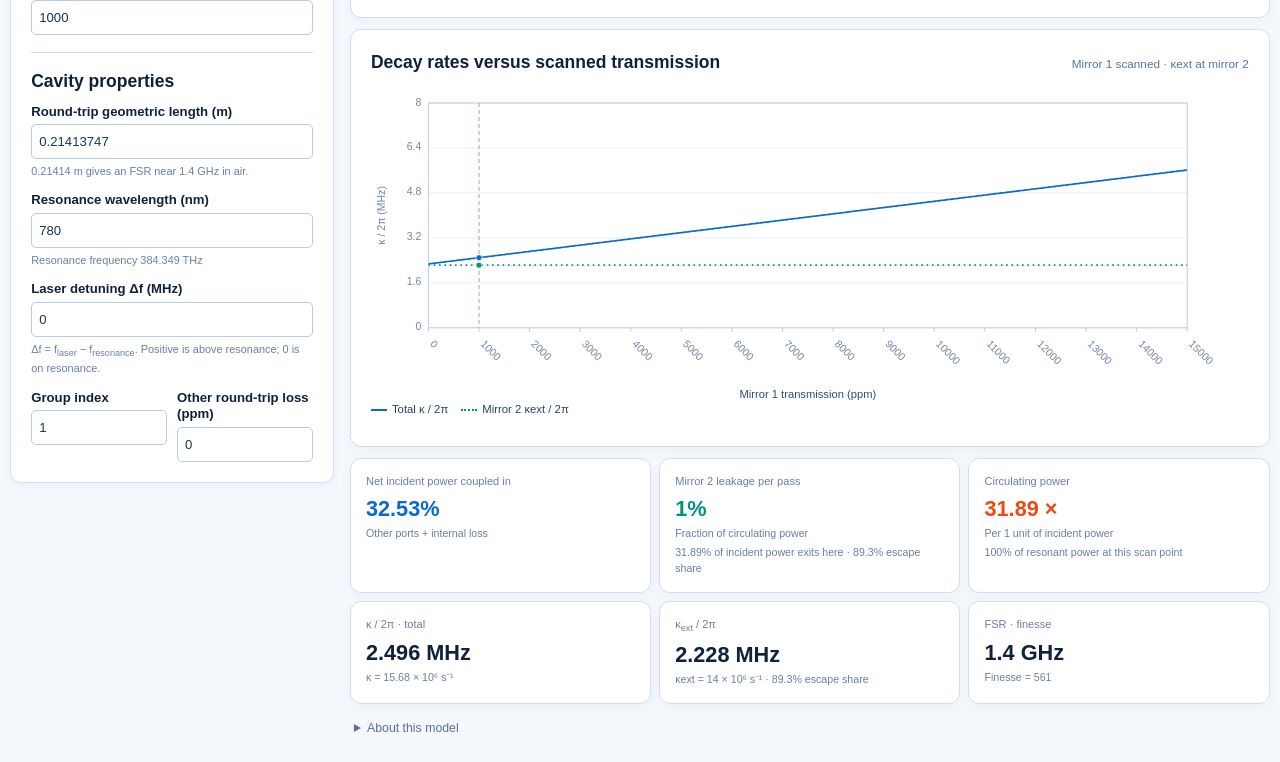
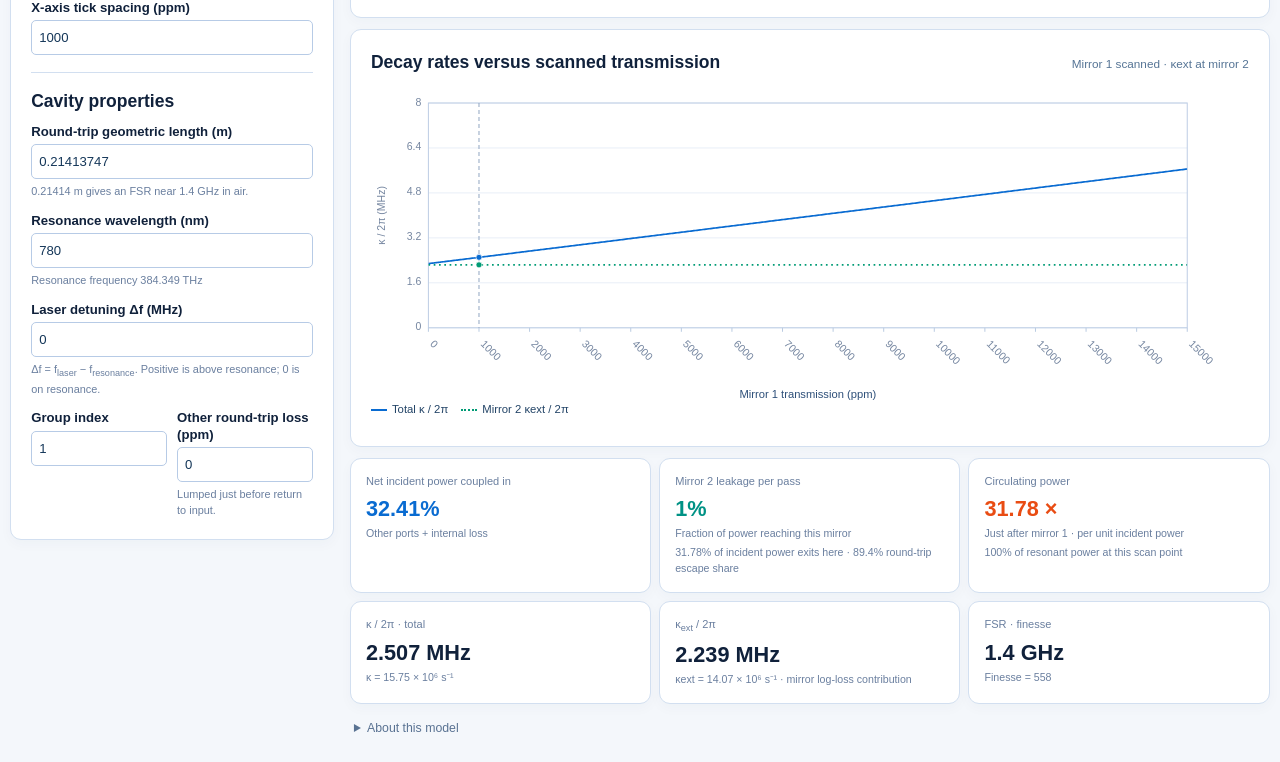
Before and after one commit to AVKGitHub1/cavity_calcs, a website: page cavity_power_calcs/index.html in a window 1280 px wide. Shown: the part 571-1333 px from the top of the page. Drawn offline with Linux system fonts and the light colour scheme.

Commit message:
Fix cavity coupling with exact round-trip interference model

```diff
--- a/cavity_power_calcs/app.js
+++ b/cavity_power_calcs/app.js
@@ -42,6 +42,8 @@
     for (let i = 0; i < 4; i++) byId(`mirror-label-${i}`).textContent = `Mirror ${i + 1}${i === input ? ' · input' : ''} (ppm)`;
   }
   function update(event) {
+    byId('power-tooltip').hidden = true;
+    byId('decay-tooltip').hidden = true;
     syncPorts();
     const next = readConfig();
     const errors = validate(next);
@@ -96,23 +98,23 @@
     byId('coupled-value').textContent = `${fixed(current.coupled * 100, 2)}%`;
     byId('leakage-title').textContent = `Mirror ${output} leakage per pass`;
     byId('leakage-value').textContent = `${fmt(current.output * 100, 4)}%`;
-    const escape = current.escapeShare === null ? 'undefined escape share' : `${fmt(current.escapeShare * 100, 1)}% escape share`;
+    const escape = current.escapeShare === null ? 'undefined escape share' : `${fmt(current.escapeShare * 100, 1)}% round-trip escape share`;
     byId('output-note').textContent = `${fixed(current.outputPower * 100, 2)}% of incident power exits here · ${escape}`;
     byId('circulating-value').textContent = `${fixed(current.circulating, 2)} ×`;
-    byId('response-note').textContent = current.input === 0 ? 'No input coupling' : `${fmt(current.resonanceResponse * 100, 2)}% of resonant power at this scan point`;
+    byId('circulating-note').textContent = `Just after mirror ${config.inputPort + 1} · per unit incident power`;
+    byId('response-note').textContent = current.input === 0 ? 'No input coupling' : current.roundTripAmplitude === 0 ? 'No resonant buildup' : `${fmt(current.resonanceResponse * 100, 2)}% of resonant power at this scan point`;
     byId('kappa-value').textContent = `${fixed(current.linewidth / 1e6, 3)} MHz`;
-    byId('kappa-note').textContent = `κ = ${fmt(current.kappa / 1e6)} × 10⁶ s⁻¹`;
+    byId('kappa-note').textContent = Number.isFinite(current.kappa) ? `κ = ${fmt(current.kappa / 1e6)} × 10⁶ s⁻¹` : 'No round-trip survival · logarithmic rate diverges';
     byId('external-value').textContent = `${fixed(current.externalLinewidth / 1e6, 3)} MHz`;
-    byId('external-note').textContent = `κext = ${fmt(current.kappaExt / 1e6)} × 10⁶ s⁻¹ · ${escape}`;
+    byId('external-note').textContent = Number.isFinite(current.kappaExt) ? `κext = ${fmt(current.kappaExt / 1e6)} × 10⁶ s⁻¹ · mirror log-loss contribution` : '100% transmission · logarithmic rate diverges';
     byId('fsr-value').textContent = frequency(current.fsr);
-    byId('finesse-note').textContent = `Finesse = ${fmt(current.finesse, 0)}`;
+    byId('finesse-note').textContent = current.finesse === null ? 'Finesse undefined · no half-maximum crossing' : `Finesse = ${fmt(current.finesse, 0)}`;
     byId('length-hint').textContent = `${fmt(config.length, 5)} m gives an FSR near ${frequency(current.fsr)}${config.groupIndex === 1 ? ' in air' : ` at nᵍ = ${fmt(config.groupIndex, 4)}`}.`;
     byId('wavelength-hint').textContent = `Resonance frequency ${frequency(current.frequency)}`;
-    byId('quality-note').textContent = `At ${fmt(config.wavelength, 4)} nm, Q = ${scientific(current.quality)}.`;
-    const maxLoss = Math.max(...data.map(point => point.total));
+    byId('quality-note').textContent = current.quality === null ? 'Q is undefined without round-trip survival.' : `At ${fmt(config.wavelength, 4)} nm, ring-down Q = ${scientific(current.quality)}.`;
     let warning = '';
-    if (maxLoss > 0.1) warning = 'The scan includes more than 10% total round-trip loss. This high-finesse approximation becomes less accurate at large losses.';
-    if (Math.abs(current.detuningHz) > 0.1 * current.fsr) warning += `${warning ? ' ' : ''}Detuning exceeds 10% of the FSR. The single-resonance approximation becomes less accurate far from resonance and does not include neighboring resonances.`;
+    if (current.airyLinewidth === null) warning = 'The response does not fall to half its peak between resonances, so Airy linewidth and finesse are undefined.';
+    if (current.roundTripAmplitude === 0) warning = 'No light survives a full round trip: there is no resonant buildup and powers are independent of detuning. Logarithmic decay rates can be infinite; infinite values are omitted from the plots.';
     if (current.total === 0) warning = 'All losses and transmissions are zero: an initially empty cavity cannot be excited. Finesse and Q are infinite; escape share is undefined.';
     byId('model-warning').hidden = !warning;
     byId('model-warning').textContent = warning;
--- a/cavity_power_calcs/cavity-model.js
+++ b/cavity_power_calcs/cavity-model.js
@@ -1,4 +1,4 @@
-/* High-finesse, single-resonance traveling-wave model. Power fractions, not amplitudes. */
+/* Exact traveling-wave round-trip model. Power fractions, not amplitudes. */
 (function (root) {
   'use strict';
   const C = 299792458;
@@ -43,28 +43,53 @@
     const transmission = config.transmissions.map((value, index) => (index === config.scanMirror ? scannedPpm : value) * PPM);
     const input = transmission[config.inputPort];
     const output = transmission[config.outputPort];
-    const other = transmission.reduce((sum, value, index) => sum + (index === config.inputPort ? 0 : value), config.otherLoss * PPM);
-    const total = input + other;
+    const loss = config.otherLoss * PPM;
+    const mirrorLogs = transmission.map(value => Math.log1p(-value));
+    const otherLog = mirrorLogs.reduce((sum, value, index) => sum + (index === config.inputPort ? 0 : value), Math.log1p(-loss));
+    const roundTripLog = mirrorLogs[config.inputPort] + otherLog;
+    const total = Math.max(0, -Math.expm1(roundTripLog));
+    const returnLoss = -Math.expm1(otherLog);
+    const roundTripAmplitude = Math.exp(roundTripLog / 2);
+    // expm1 retains very small losses when exp(roundTripLog / 2) rounds to one.
+    const resonanceGap = -Math.expm1(roundTripLog / 2);
     const fsr = C / (config.groupIndex * config.length);
-    const kappa = total * fsr;
-    const kappaExt = output * fsr;
+    const kappa = Math.max(0, -roundTripLog * fsr);
+    const kappaExt = -mirrorLogs[config.outputPort] * fsr;
     const detuningHz = config.detuningMHz * 1e6;
-    // Delta = 2 pi (f_laser - f_resonance); power denominator is S² + (2 Delta tau)².
-    const denominator = Math.hypot(total, 4 * Math.PI * detuningHz / fsr);
+    const phase = 2 * Math.PI * ((detuningHz % fsr) / fsr);
+    // |1 - rho exp(i phi)|² = (1 - rho)² + 4 rho sin²(phi / 2).
+    const denominator = Math.hypot(resonanceGap, 2 * Math.sqrt(roundTripAmplitude) * Math.sin(phase / 2));
     // A perfectly closed, initially empty cavity cannot be excited.
-    const circulating = denominator === 0 ? 0 : 4 * (input / denominator) / denominator;
-    const coupled = denominator === 0 ? 0 : 4 * (input / denominator) * (other / denominator);
-    const outputPower = denominator === 0 ? 0 : 4 * (input / denominator) * (output / denominator);
-    const resonanceResponse = denominator === 0 ? 0 : (total / denominator) ** 2;
+    const circulating = denominator === 0 ? 0 : (input / denominator) / denominator;
+    const coupled = denominator === 0 ? 0 : (input / denominator) * (returnLoss / denominator);
+    const resonanceResponse = denominator === 0 ? 0 : (resonanceGap / denominator) ** 2;
+    // Reference power is just after input injection. Propagate in cyclic mirror order.
+    // The additional lumped loss is encountered immediately before returning to input.
+    const passFractions = [0, 0, 0, 0];
+    let surviving = 1;
+    for (let step = 1; step < 4; step++) {
+      const port = (config.inputPort + step) % 4;
+      passFractions[port] = surviving * transmission[port];
+      surviving *= 1 - transmission[port];
+    }
+    const absorbedPower = circulating * surviving * loss;
+    passFractions[config.inputPort] = surviving * (1 - loss) * input;
+    const portPowers = passFractions.map(fraction => circulating * fraction);
+    // At input the measurable power includes prompt reflection and interference.
+    const reflected = Math.max(0, 1 - coupled);
+    portPowers[config.inputPort] = reflected;
+    const outputPower = portPowers[config.outputPort];
     const linewidth = kappa / (2 * Math.PI);
+    const halfMaximumSine = roundTripAmplitude === 0 ? Infinity : resonanceGap / (2 * Math.sqrt(roundTripAmplitude));
+    const airyLinewidth = halfMaximumSine > 1 ? null : 2 * fsr / Math.PI * Math.asin(halfMaximumSine);
     const frequency = C / (config.wavelength * 1e-9);
     return {
       scannedPpm, total, input, output, circulating, coupled, outputPower, detuningHz, resonanceResponse,
-      reflected: 1 - coupled, kappa, kappaExt, linewidth,
+      reflected, portPowers, absorbedPower, roundTripAmplitude, kappa, kappaExt, linewidth, airyLinewidth,
       externalLinewidth: kappaExt / (2 * Math.PI), fsr,
-      finesse: total === 0 ? Infinity : 2 * Math.PI / total,
-      escapeShare: total === 0 ? null : output / total,
-      frequency, quality: linewidth === 0 ? Infinity : frequency / linewidth,
+      finesse: airyLinewidth === null ? null : airyLinewidth === 0 ? Infinity : fsr / airyLinewidth,
+      escapeShare: total === 0 ? null : passFractions[config.outputPort] / total,
+      frequency, quality: roundTripAmplitude === 0 ? null : linewidth === 0 ? Infinity : frequency / linewidth,
     };
   }
 
@@ -74,12 +99,21 @@
     const points = new Set([config.scanStart, config.scanEnd]);
     for (let i = 1; i < samples; i++) points.add(config.scanStart + (config.scanEnd - config.scanStart) * i / samples);
     // Resolve narrow peaks near zero, even in scans spanning many decades.
-    const fixedLoss = config.otherLoss + config.transmissions.reduce((sum, value, index) => sum + (index === config.scanMirror ? 0 : value), 0);
+    const fixedLog = config.transmissions.reduce((sum, value, index) => sum + (index === config.scanMirror ? 0 : Math.log1p(-value * PPM)), Math.log1p(-config.otherLoss * PPM));
+    const fixedSurvival = Math.exp(fixedLog);
+    const fixedLoss = -Math.expm1(fixedLog);
     const fsr = C / (config.groupIndex * config.length);
-    const peakScale = Math.hypot(fixedLoss, 4 * Math.PI * config.detuningMHz * 1e6 / fsr / PPM);
-    if (peakScale > 0) for (let i = -60; i <= 60; i++) {
-      const value = peakScale * Math.pow(10, i / 15);
-      if (value > config.scanStart && value < config.scanEnd) points.add(value);
+    const phase = 2 * Math.PI * ((config.detuningMHz * 1e6 % fsr) / fsr);
+    const discriminant = Math.hypot(fixedLoss, 2 * Math.sqrt(fixedSurvival) * Math.sin(phase));
+    // Extrema for numerators proportional to scanned T, or independent of it.
+    const transmissionPeak = Math.cos(phase) <= 0 ? 1 : 2 * discriminant / (1 + fixedSurvival + discriminant);
+    const buildupPeak = Math.cos(phase) <= 0 ? 1 : fixedSurvival === 0 ? 0 : (Math.sin(phase) ** 2 - fixedLoss) / fixedSurvival;
+    for (const peak of [transmissionPeak, buildupPeak]) {
+      if (peak <= 0 || peak > 1) continue;
+      for (let i = -60; i <= 60; i++) {
+        const value = peak / PPM * Math.pow(10, i / 15);
+        if (value > config.scanStart && value < config.scanEnd) points.add(value);
+      }
     }
     return [...points].sort((a, b) => a - b).map(value => calculate(config, value));
   }
--- a/cavity_power_calcs/charts.js
+++ b/cavity_power_calcs/charts.js
@@ -26,8 +26,9 @@
     const plotWidth = width - margin.left - margin.right;
     const plotHeight = height - margin.top - margin.bottom;
     const isPower = kind === 'power';
-    const leftMax = isPower ? 105 : Math.max(8, niceCeiling(Math.max(...data.map(p => p.linewidth / 1e6)) * 1.12));
-    const rightMax = isPower ? Math.max(150, niceCeiling(Math.max(...data.map(p => p.circulating)) * 1.08)) : 0;
+    const finiteMax = values => Math.max(0, ...values.filter(Number.isFinite));
+    const leftMax = isPower ? 105 : Math.max(8, niceCeiling(finiteMax(data.flatMap(p => [p.linewidth / 1e6, p.externalLinewidth / 1e6])) * 1.12));
+    const rightMax = isPower ? Math.max(1, niceCeiling(finiteMax(data.map(p => p.circulating)) * 1.08)) : 0;
     const x = value => margin.left + (value - config.scanStart) / (config.scanEnd - config.scanStart) * plotWidth;
     const y = (value, right = false) => margin.top + plotHeight * (1 - value / (right ? rightMax : leftMax));
     const series = isPower ? [
@@ -75,13 +76,24 @@
     const curves = element('g', { 'clip-path': `url(#${svg.id}-clip)` });
     curves.append(element('line', { x1: x(current.scannedPpm), x2: x(current.scannedPpm), y1: margin.top, y2: y(0), stroke: '#91a5c1', 'stroke-width': 1, 'stroke-dasharray': '4 3' }));
     series.forEach(seriesItem => {
-      const path = data.map((point, index) => `${index ? 'L' : 'M'}${x(point.scannedPpm).toFixed(3)},${y(seriesItem.get(point), seriesItem.right).toFixed(3)}`).join(' ');
+      let connected = false;
+      const path = data.map(point => {
+        const value = seriesItem.get(point);
+        if (!Number.isFinite(value)) { connected = false; return ''; }
+        const command = connected ? 'L' : 'M';
+        connected = true;
+        return `${command}${x(point.scannedPpm).toFixed(3)},${y(value, seriesItem.right).toFixed(3)}`;
+      }).join(' ');
       const attrs = { d: path, fill: 'none', stroke: seriesItem.color, 'stroke-width': 1.7, 'stroke-linejoin': 'round' };
       if (seriesItem.dash) attrs['stroke-dasharray'] = seriesItem.dash;
       curves.append(element('path', attrs));
-      curves.append(element('circle', { cx: x(current.scannedPpm), cy: y(seriesItem.get(current), seriesItem.right), r: 3, fill: seriesItem.color, stroke: '#fff', 'stroke-width': 0.7 }));
+      if (Number.isFinite(seriesItem.get(current))) curves.append(element('circle', { cx: x(current.scannedPpm), cy: y(seriesItem.get(current), seriesItem.right), r: 3, fill: seriesItem.color, stroke: '#fff', 'stroke-width': 0.7 }));
     });
     fragment.append(curves);
+    if (!isPower && data.some(point => !Number.isFinite(point.linewidth) || !Number.isFinite(point.externalLinewidth))) {
+      const anyFinite = data.some(point => Number.isFinite(point.linewidth) || Number.isFinite(point.externalLinewidth));
+      fragment.append(element('text', { x: margin.left + plotWidth / 2, y: margin.top + (anyFinite ? 14 * scale : plotHeight / 2), 'text-anchor': 'middle', fill: '#597292', 'font-size': 9 * scale }, anyFinite ? 'Infinite decay rates are not plotted' : 'No finite decay rates: no round-trip survival'));
+    }
     svg.replaceChildren(fragment);
     svg.chartLayout = { margin, width, height, plotWidth, config };
   }
--- a/cavity_power_calcs/index.html
+++ b/cavity_power_calcs/index.html
@@ -36,7 +36,7 @@
             <div class="field-grid">
               <label>Scan mirror<select id="scan-mirror" name="scan-mirror"><option value="0">Mirror 1</option><option value="1">Mirror 2</option><option value="2">Mirror 3</option><option value="3">Mirror 4</option></select></label>
               <label>Output port<select id="output-port" name="output-port"><option value="0" disabled>Mirror 1</option><option value="1" selected>Mirror 2</option><option value="2">Mirror 3</option><option value="3">Mirror 4</option></select></label>
-              <label class="full-width">Input port<select id="input-port" name="input-port"><option value="0">Mirror 1</option><option value="1">Mirror 2</option><option value="2">Mirror 3</option><option value="3">Mirror 4</option></select></label>
+              <label class="full-width">Input port<select id="input-port" name="input-port" aria-describedby="path-hint"><option value="0">Mirror 1</option><option value="1">Mirror 2</option><option value="2">Mirror 3</option><option value="3">Mirror 4</option></select><small id="path-hint">Travel order: 1 → 2 → 3 → 4 → 1.</small></label>
               <label>Scan start (ppm)<input id="scan-start" name="scan-start" type="number" min="0" max="1000000" step="any" value="0" required></label>
               <label>Scan end (ppm)<input id="scan-end" name="scan-end" type="number" min="0" max="1000000" step="any" value="15000" required></label>
               <label class="full-width">X-axis tick spacing (ppm)<input id="tick-spacing" name="tick-spacing" type="number" min="0.000001" max="1000000" step="any" value="1000" required></label>
@@ -50,7 +50,7 @@
               <label class="full-width">Resonance wavelength (nm)<input id="wavelength" name="wavelength" type="number" min="0.000001" max="1000000000" step="any" value="780" aria-describedby="wavelength-hint" required><small id="wavelength-hint">Resonance frequency 384.35 THz</small></label>
               <label class="full-width">Laser detuning Δf (MHz)<input id="detuning" name="detuning" type="number" min="-1000000000" max="1000000000" step="any" value="0" aria-describedby="detuning-hint" required><small id="detuning-hint">Δf = f<sub>laser</sub> − f<sub>resonance</sub>. Positive is above resonance; 0 is on resonance.</small></label>
               <label>Group index<input id="group-index" name="group-index" type="number" min="0.000001" max="1000000" step="any" value="1" required></label>
-              <label>Other round-trip loss (ppm)<input id="other-loss" name="other-loss" type="number" min="0" max="1000000" step="any" value="0" required></label>
+              <label>Other round-trip loss (ppm)<input id="other-loss" name="other-loss" type="number" min="0" max="1000000" step="any" value="0" aria-describedby="loss-hint" required><small id="loss-hint">Lumped just before return to input.</small></label>
             </div>
           </fieldset>
           <p id="form-error" class="notice error" role="alert" hidden></p>
@@ -77,22 +77,23 @@
         </section>
 
         <section class="metrics" aria-label="Results at the current scan point" aria-live="polite" aria-atomic="true">
-          <article class="panel metric"><h3>Net incident power coupled in</h3><p class="metric-value blue-text" id="coupled-value">32.53%</p><p class="metric-note">Other ports + internal loss</p></article>
-          <article class="panel metric"><h3 id="leakage-title">Mirror 2 leakage per pass</h3><p class="metric-value green-text" id="leakage-value">1%</p><p class="metric-note">Fraction of circulating power</p><p class="metric-note" id="output-note">31.89% of incident power exits here · 89.3% escape share</p></article>
-          <article class="panel metric"><h3>Circulating power</h3><p class="metric-value orange-text" id="circulating-value">31.89 ×</p><p class="metric-note">Per 1 unit of incident power</p><p class="metric-note" id="response-note">100% of resonant power at this scan point</p></article>
-          <article class="panel metric"><h3>κ / 2π · total</h3><p class="metric-value" id="kappa-value">2.496 MHz</p><p class="metric-note" id="kappa-note">κ = 15.68 × 10⁶ s⁻¹</p></article>
-          <article class="panel metric"><h3>κ<sub>ext</sub> / 2π</h3><p class="metric-value" id="external-value">2.228 MHz</p><p class="metric-note" id="external-note">κext = 14 × 10⁶ s⁻¹ · 89.3% escape share</p></article>
-          <article class="panel metric"><h3>FSR · finesse</h3><p class="metric-value" id="fsr-value">1.4 GHz</p><p class="metric-note" id="finesse-note">Finesse = 561</p></article>
+          <article class="panel metric"><h3>Net incident power coupled in</h3><p class="metric-value blue-text" id="coupled-value">32.41%</p><p class="metric-note">Other ports + internal loss</p></article>
+          <article class="panel metric"><h3 id="leakage-title">Mirror 2 leakage per pass</h3><p class="metric-value green-text" id="leakage-value">1%</p><p class="metric-note">Fraction of power reaching this mirror</p><p class="metric-note" id="output-note">31.78% of incident power exits here · 89.4% round-trip escape share</p></article>
+          <article class="panel metric"><h3>Circulating power</h3><p class="metric-value orange-text" id="circulating-value">31.78 ×</p><p class="metric-note" id="circulating-note">Just after mirror 1 · per unit incident power</p><p class="metric-note" id="response-note">100% of resonant power at this scan point</p></article>
+          <article class="panel metric"><h3>κ / 2π · total</h3><p class="metric-value" id="kappa-value">2.507 MHz</p><p class="metric-note" id="kappa-note">κ = 15.75 × 10⁶ s⁻¹</p></article>
+          <article class="panel metric"><h3>κ<sub>ext</sub> / 2π</h3><p class="metric-value" id="external-value">2.239 MHz</p><p class="metric-note" id="external-note">κext = 14.07 × 10⁶ s⁻¹ · mirror log-loss contribution</p></article>
+          <article class="panel metric"><h3>FSR · finesse</h3><p class="metric-value" id="fsr-value">1.4 GHz</p><p class="metric-note" id="finesse-note">Finesse = 558</p></article>
         </section>
 
         <p id="model-warning" class="notice" role="status" hidden></p>
         <details class="model-details"><summary>About this model</summary><div>
-          <p>Continuous-wave drive, perfect mode matching, and a single traveling-wave mode. This is a high-finesse (small round-trip loss) model near one cavity resonance. All transmissions and the additional loss are power fractions, entered in ppm.</p>
-          <p>With total loss S = T₁ + T₂ + T₃ + T₄ + A, round-trip time τ = n<sub>g</sub>L/c, and laser detuning Δf = f<sub>laser</sub> − f<sub>resonance</sub> in Hz, define D = S² + (4πΔfτ)². Circulating power / incident = 4T<sub>in</sub>/D; net coupled power / incident = 4T<sub>in</sub>(S − T<sub>in</sub>)/D; output power / incident = 4T<sub>in</sub>T<sub>out</sub>/D.</p>
-          <p>κ = S/τ is the <strong>energy</strong> decay rate; κ<sub>ext</sub> = T<sub>out</sub>/τ; FSR = 1/τ; finesse = 2π/S. Escape share is T<sub>out</sub>/S. Input and output ports are distinct because the input port also contains prompt reflection and interference.</p>
-          <p>Detuning is entered in MHz and held fixed throughout the transmission scan. Powers follow the Lorentzian factor 1/[1 + (2Δf/(κ/2π))²]; either sign gives the same power, and detuning by half the full linewidth κ/2π halves the resonant power. Detuning does not change decay rates, FSR, finesse, or escape share. This single-resonance approximation requires |Δf| ≪ FSR and does not include neighboring resonances.</p>
-          <p>Resonance wavelength sets f<sub>resonance</sub> = c/λ and quality factor Q = (c/λ)/(κ/2π). The laser frequency is f<sub>resonance</sub> + Δf. Wavelength does not change the plotted quantities when transmissions, group index, and detuning are fixed. No material dispersion or longitudinal mode number is inferred.</p>
-          <p id="quality-note">At 780 nm, Q = 1.54 × 10⁸.</p>
+          <p>Exact round-trip interference for continuous-wave input with perfect mode matching, one traveling direction, and frequency-independent mirror properties. Mirror power reflectivity is Rᵢ = 1 − Tᵢ; transmissions and additional loss A are entered in ppm. Light travels 1 → 2 → 3 → 4 → 1. Additional loss is lumped immediately before returning to the chosen input mirror.</p>
+          <p>Let τ = n<sub>g</sub>L/c, FSR = 1/τ, p = (1 − A)R₁R₂R₃R₄, ρ = √p, and φ = 2πΔf/FSR, with Δf = f<sub>laser</sub> − f<sub>resonance</sub> in Hz. Define D = (1 − ρ)² + 4ρ sin²(φ/2). Circulating power just after the input mirror / incident = T<sub>in</sub>/D. Detuning is entered in MHz and held fixed during the scan; the response repeats every FSR.</p>
+          <p>If b = (1 − A)∏<sub>i ≠ in</sub>Rᵢ, net coupled power / incident = T<sub>in</sub>(1 − b)/D. Each output receives circulating power × T<sub>out</sub> × the reflectivities of intervening mirrors. Input-port power is 1 minus net coupled power and includes prompt reflection and interference. Round-trip escape share is the fraction leaving the selected output in one pass from just after the input, divided by 1 − p.</p>
+          <p>The round-trip <strong>energy</strong> decay rate is κ = −ln(p)/τ. The selected mirror's additive logarithmic contribution is κ<sub>ext</sub> = −ln(R<sub>out</sub>)/τ; its ratio to κ is only approximately the escape share at small losses. These rates diverge at zero survival. Airy power FWHM = (2 FSR/π) asin[(1 − ρ)/(2√ρ)], when a half-maximum crossing exists; finesse = FSR/FWHM. κ/2π approximates this spectral linewidth only at high finesse.</p>
+          <p>At 100% transmission on every mirror, circulating power just after input and net coupled power both equal incident power. All light exits at the next mirror, independent of detuning. There is no resonant buildup; FWHM, finesse, and Q are undefined. At zero transmission and loss, an initially empty cavity cannot be excited.</p>
+          <p>Resonance wavelength sets f<sub>resonance</sub> = c/λ and ring-down quality factor Q = (c/λ)/(κ/2π). The laser frequency is f<sub>resonance</sub> + Δf. Wavelength does not change the plotted quantities when transmissions, group index, and detuning are fixed. No material dispersion or longitudinal mode number is inferred.</p>
+          <p id="quality-note">At 780 nm, ring-down Q = 1.53 × 10⁸.</p>
         </div></details>
       </div>
     </div>
```
Also changed, not shown: cavity_power_calcs/tests/browser-check.cjs (+56 -16 lines), cavity_power_calcs/tests/cavity-model.test.cjs (+123 -34 lines), README.md, cavity_power_calcs/README.md.
